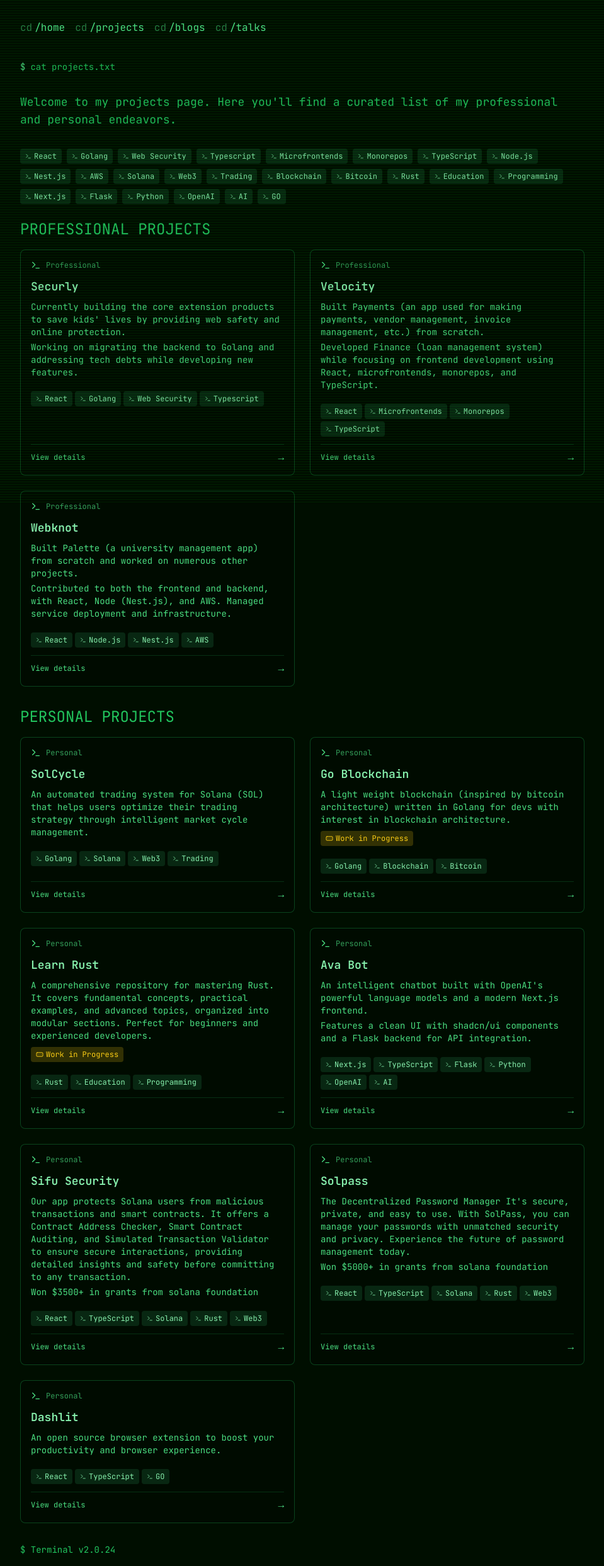
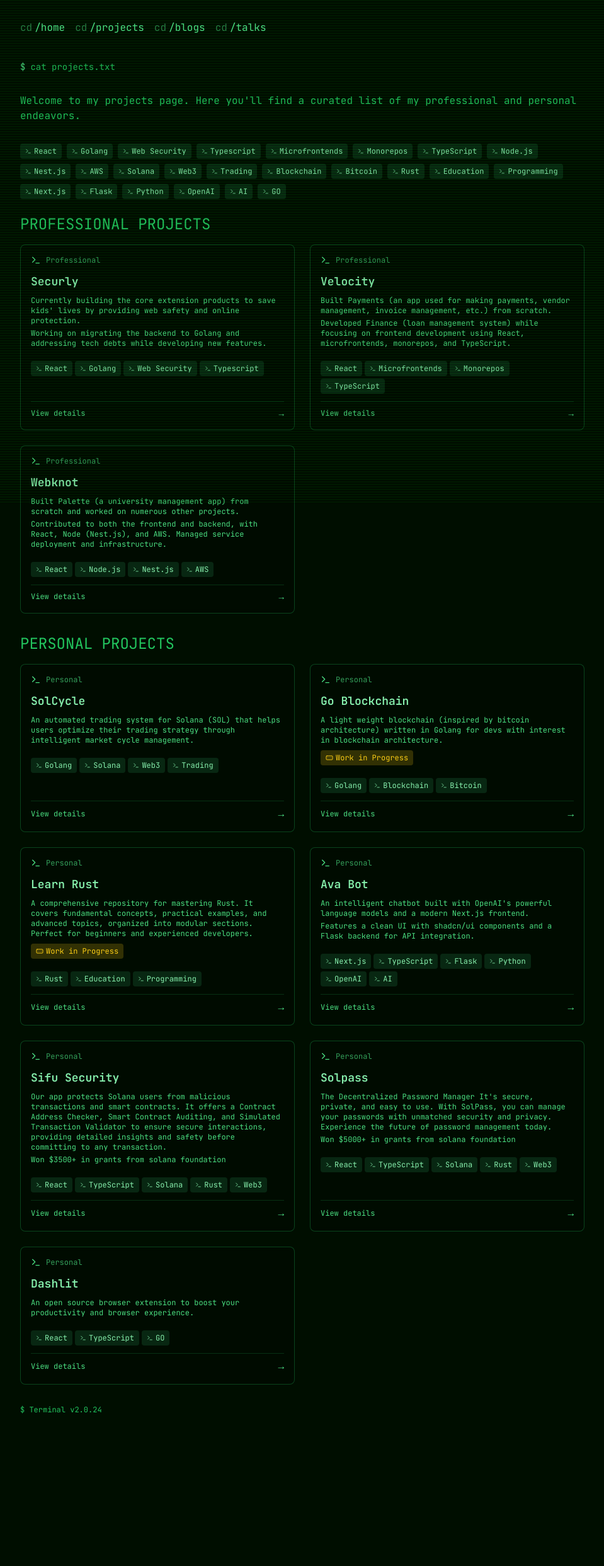
Before and after one commit to pratik-codes/Portfolios, a Next.js app: page /projects in a window 1280 px wide. Shown: the whole page at 63% size, without its empty margins (160-1119 px from the left). After the commit the page ends 2262 px from the top, so only its background shows below. Built offline with nearby package versions, Linux system fonts and the light colour scheme.

Commit message:
made the text smaller a little bit for better consistency

```diff
--- a/app/blogs/client-components/BlogListing.tsx
+++ b/app/blogs/client-components/BlogListing.tsx
@@ -60,13 +60,13 @@ export function BlogListing({ initialBlogs, debugInfo }: BlogListingProps) {
   return (
     <div className="max-w-4xl mx-auto">
       <div className="mb-8">
-                    <div className="flex items-center space-x-2 text-sm mb-8">
+        <div className="flex items-center space-x-2 text-xs mb-8">
           <span className="text-green-400">$</span>
           <span className="animate-pulse">cat blogs.txt</span>
         </div>
 
         <div className="mb-8">
-                         <p className="text-lg mb-4">{typedDescription}{cursorVisible ? '█' : ' '}</p>
+          <p className="text-md mb-4">{typedDescription}{cursorVisible ? '█' : ' '}</p>
         </div>
 
         {/* Debug info */}
@@ -81,7 +81,7 @@ export function BlogListing({ initialBlogs, debugInfo }: BlogListingProps) {
         {showDebug && (
           <div className="mb-4 p-4 border border-yellow-500/30 bg-black/30 rounded-lg">
             <h3 className="text-yellow-400 mb-2 font-bold">Debug Information:</h3>
-                              <ul className="list-disc pl-5 text-yellow-300 text-sm">
+            <ul className="list-disc pl-5 text-yellow-300 text-xs">
               <li>Markdown posts found: {debugInfo.markdownCount}</li>
               <li>External posts found: {debugInfo.externalCount}</li>
               <li>Total posts: {initialBlogs.length}</li>
@@ -90,7 +90,7 @@ export function BlogListing({ initialBlogs, debugInfo }: BlogListingProps) {
             {debugInfo.markdownFiles.length > 0 && (
               <>
                 <h4 className="text-yellow-400 mt-3 mb-1">Markdown files detected:</h4>
-                                        <ul className="list-disc pl-5 text-yellow-300 text-sm">
+                <ul className="list-disc pl-5 text-yellow-300 text-xs">
                   {debugInfo.markdownFiles.map((file, i) => (
                     <li key={i}>{file}</li>
                   ))}
@@ -146,9 +146,9 @@ export function BlogListing({ initialBlogs, debugInfo }: BlogListingProps) {
                   </div>
                 </div>
 
-                                        <h2 className="font-bold text-lg mb-2 text-green-300">{blog.title}</h2>
+                <h2 className="font-bold text-md mb-2 text-green-300">{blog.title}</h2>
 
-                                        <p className="text-sm text-green-400 mb-3 line-clamp-2">
+                <p className="text-xs text-green-400 mb-3 line-clamp-2">
                   {blog.description}
                 </p>
 
--- a/app/components/home/hero.tsx
+++ b/app/components/home/hero.tsx
@@ -101,12 +101,12 @@ export default function Component() {
         </div>
 
         <div className="space-y-6 mt-8 border-t border-green-500/20 pt-6">
-          <div className="mb-4 flex items-center space-x-2 text-sm">
+          <div className="mb-4 flex items-center space-x-2 text-xs">
             <span className="text-green-400">$</span>
             <span className="animate-pulse">cat about.txt</span>
           </div>
           {PortfolioData.about.map((line, index) => (
-            <p key={index} className="leading-relaxed">
+            <p key={index} className="leading-relaxed text-sm">
               {line}
             </p>
           ))}
--- a/app/projects/page.tsx
+++ b/app/projects/page.tsx
@@ -54,7 +54,7 @@ export default function Projects() {
           </div>
 
           <div className="mb-8">
-                              <p className="text-lg mb-4">
+            <p className="text-md mb-4">
               {typedDescription}
               {cursorVisible ? "█" : " "}
             </p>
@@ -96,7 +96,7 @@ export default function Projects() {
                   target="_blank"
                   className="block h-full"
                 >
-                                             <div className="h-full border border-green-500/30 rounded-lg p-4 bg-black/20 backdrop-blur-sm hover:bg-green-900/20 transition-colors flex flex-col">
+                  <div className="h-full text-sm border border-green-500/30 rounded-lg p-4 bg-black/20 backdrop-blur-sm hover:bg-green-900/20 transition-colors flex flex-col">
                     <div className="flex items-center mb-3">
                       <Terminal size={16} className="mr-2 text-green-400" />
                       <div className="text-xs text-green-400/70">
@@ -106,7 +106,7 @@ export default function Projects() {
 
                     <h2 className="font-bold text-lg mb-2 text-green-300">{project.title}</h2>
 
-                                                  <div className="text-sm text-green-400 mb-4">
+                    <div className="text-xs text-green-400 mb-4">
                       {project.description.map((line, i) => (
                         <p
                           key={i}
@@ -160,7 +160,7 @@ export default function Projects() {
 
                     <h2 className="font-bold text-lg mb-2 text-green-300">{project.title}</h2>
 
-                                                  <div className="text-sm text-green-400 mb-4">
+                    <div className="text-xs text-green-400 mb-4">
                       {project.description.map((line, i) => (
                         <p
                           key={i}
@@ -192,7 +192,7 @@ export default function Projects() {
             </div>
           </div>
 
-                         <div className="text-sm">
+          <div className="text-xs">
             $ Terminal v2.0.24 {cursorVisible ? "█" : " "}
           </div>
         </div>
--- a/app/talks/page.tsx
+++ b/app/talks/page.tsx
@@ -36,13 +36,13 @@ const Talks = () => {
       <div className="min-h-screen p-4 text-green-500 font-mono">
         <div className="max-w-4xl mx-auto">
           <div className="mb-8">
-                              <div className="flex items-center space-x-2 text-sm mb-8">
+            <div className="flex items-center space-x-2 text-xs mb-8">
               <span className="text-green-400">$</span>
               <span className="animate-pulse">cat talks.txt</span>
             </div>
 
             <div className="mb-8">
-                                   <p className="text-lg mb-4 h-[56px] md:h-[28px]">{typedDescription}<span className="inline-block w-[8px]">{cursorVisible ? '█' : ' '}</span></p>
+              <p className="text-md mb-4 h-[56px] md:h-[28px]">{typedDescription}<span className="inline-block w-[8px]">{cursorVisible ? '█' : ' '}</span></p>
             </div>
 
             <h1 className="text-2xl mb-4">TALKS</h1>
@@ -70,9 +70,9 @@ const Talks = () => {
                       </div>
                     </div>
 
-                                                  <h2 className="font-bold text-lg mb-2 text-green-300">{talk.title}</h2>
+                    <h2 className="font-bold text-md mb-2 text-green-300">{talk.title}</h2>
 
-                                                  <p className="text-sm text-green-400 mb-3 line-clamp-2">
+                    <p className="text-xs text-green-400 mb-3 line-clamp-2">
                       {talk.content_des}
                     </p>
 
```
Lines whose indentation alone changed are shown as unchanged.
